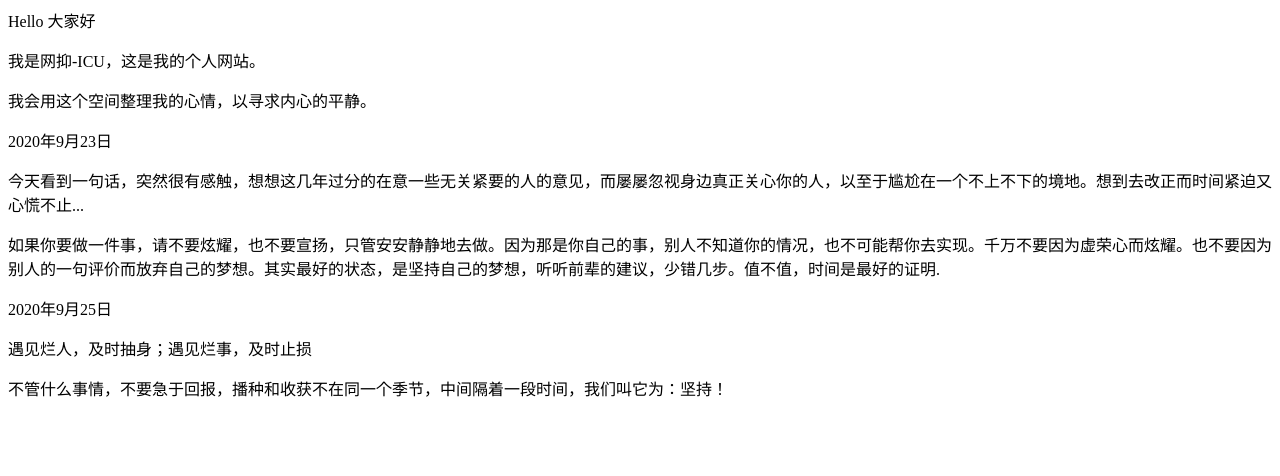
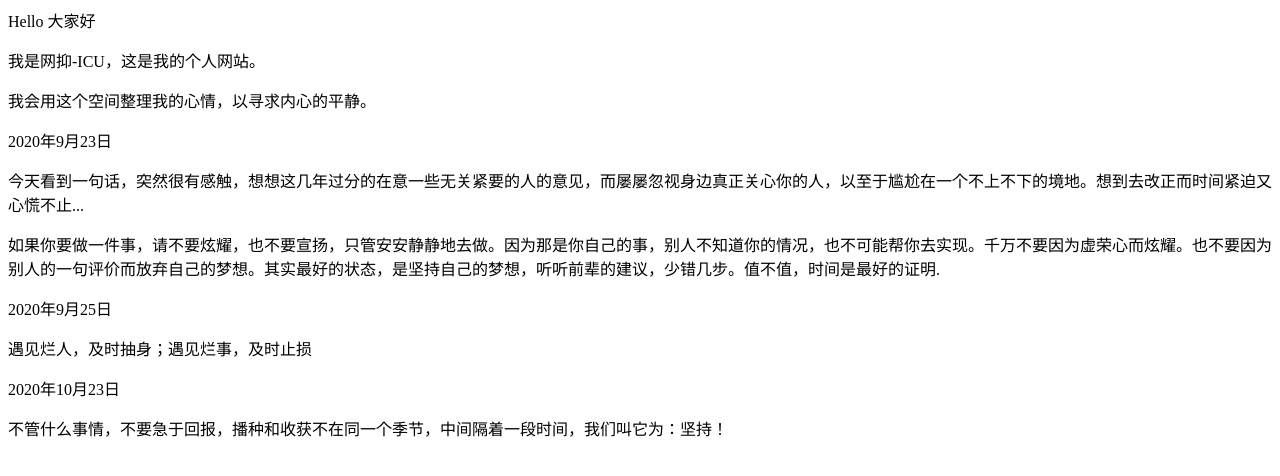
Before and after one commit to Precindy-Tian/heu.github.icu, a plain HTML site: page index.html in a window 1280 px wide. Drawn offline with Linux system fonts and the light colour scheme.

Commit message:
Update index.html

```diff
--- a/index.html
+++ b/index.html
@@ -9,4 +9,5 @@
 <p>2020年9月25日</p>
 <p>遇见烂人，及时抽身；遇见烂事，及时止损</p>
 
+<p>2020年10月23日</p>
 <p> 不管什么事情，不要急于回报，播种和收获不在同一个季节，中间隔着一段时间，我们叫它为：坚持！</p>
```
